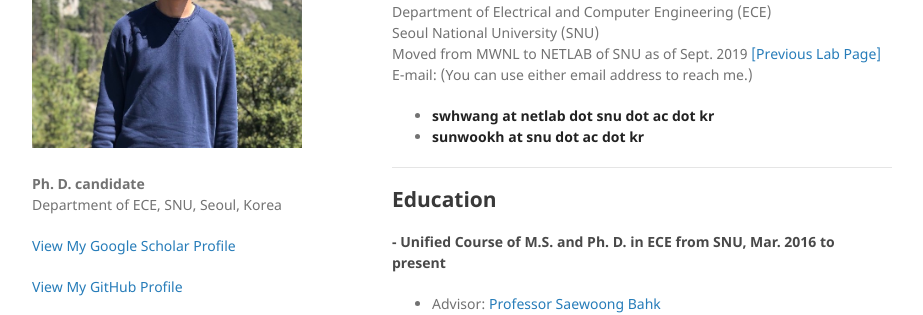
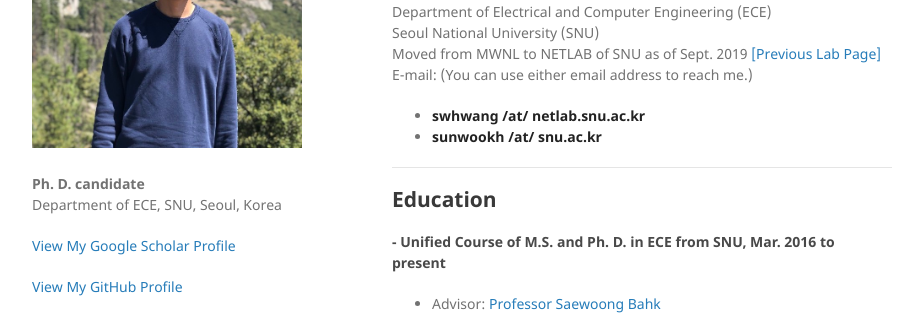
Before and after one commit to jeongjun-park/jeongjun-park.github.io, a Jekyll site: the page built from index.md, in a window 1280 px wide and 900 px high. Shown: the part 231-546 px from the top of the window, without its empty margins (178-1101 px from the left). Built offline with Jekyll 4.4.1, drawn with Linux system fonts in a browser that asks for light colours; our own code applies the rules of GitHub Pages for plain Markdown files.

Commit message:
Update index.md

```diff
--- a/index.md
+++ b/index.md
@@ -10,8 +10,8 @@ Department of Electrical and Computer Engineering (ECE)
 Seoul National University (SNU)
 Moved from MWNL to NETLAB of SNU as of Sept. 2019 [[Previous Lab Page]](https://sites.google.com/a/mwnl.snu.ac.kr/www/)
 E-mail: (You can use either email address to reach me.)
-- **swhwang at netlab dot snu dot ac dot kr**
-- **sunwookh at snu dot ac dot kr**
+- **swhwang /at/ netlab.snu.ac.kr**
+- **sunwookh /at/ snu.ac.kr**
 
 ---
 ## Education
```
